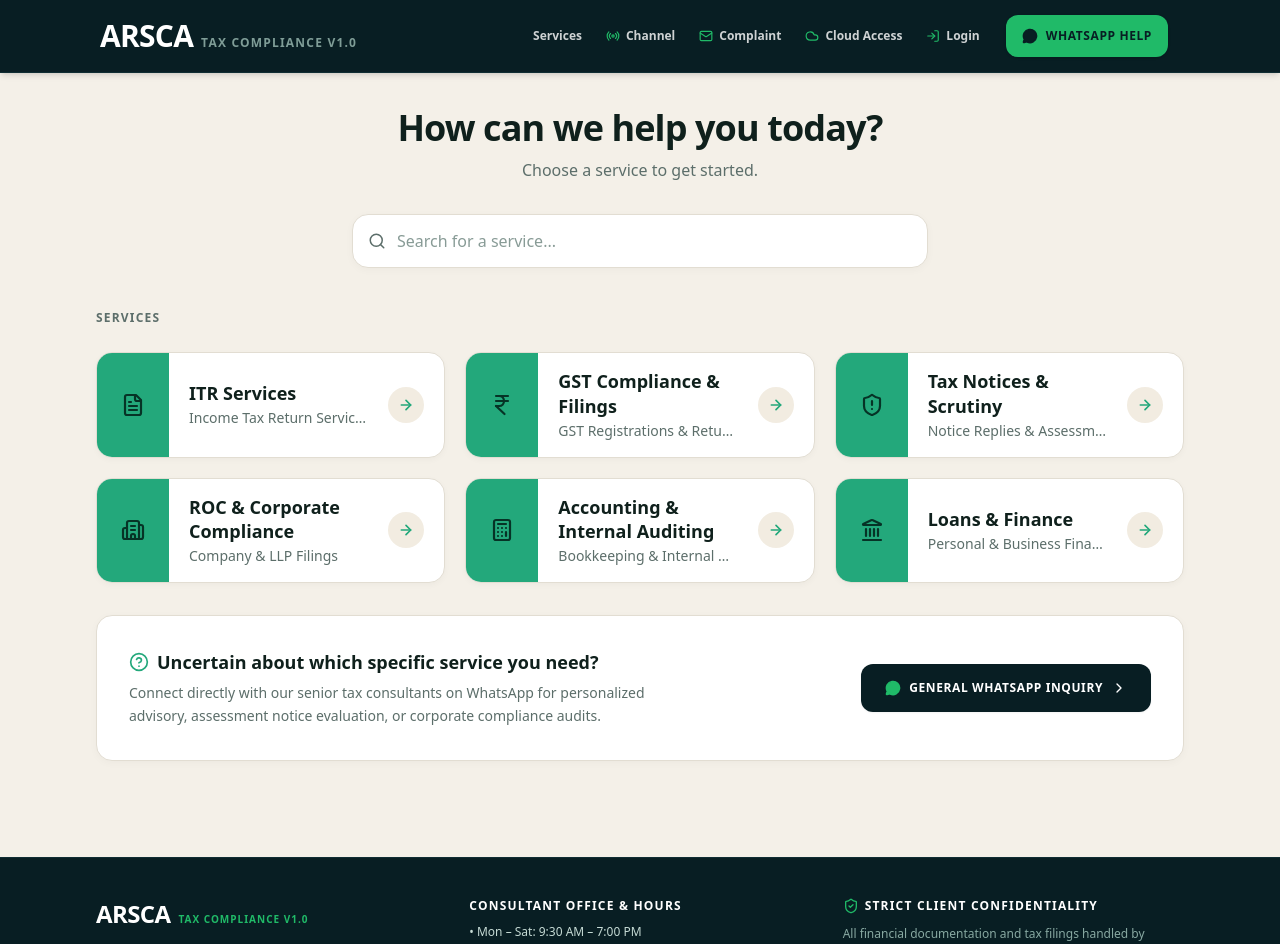
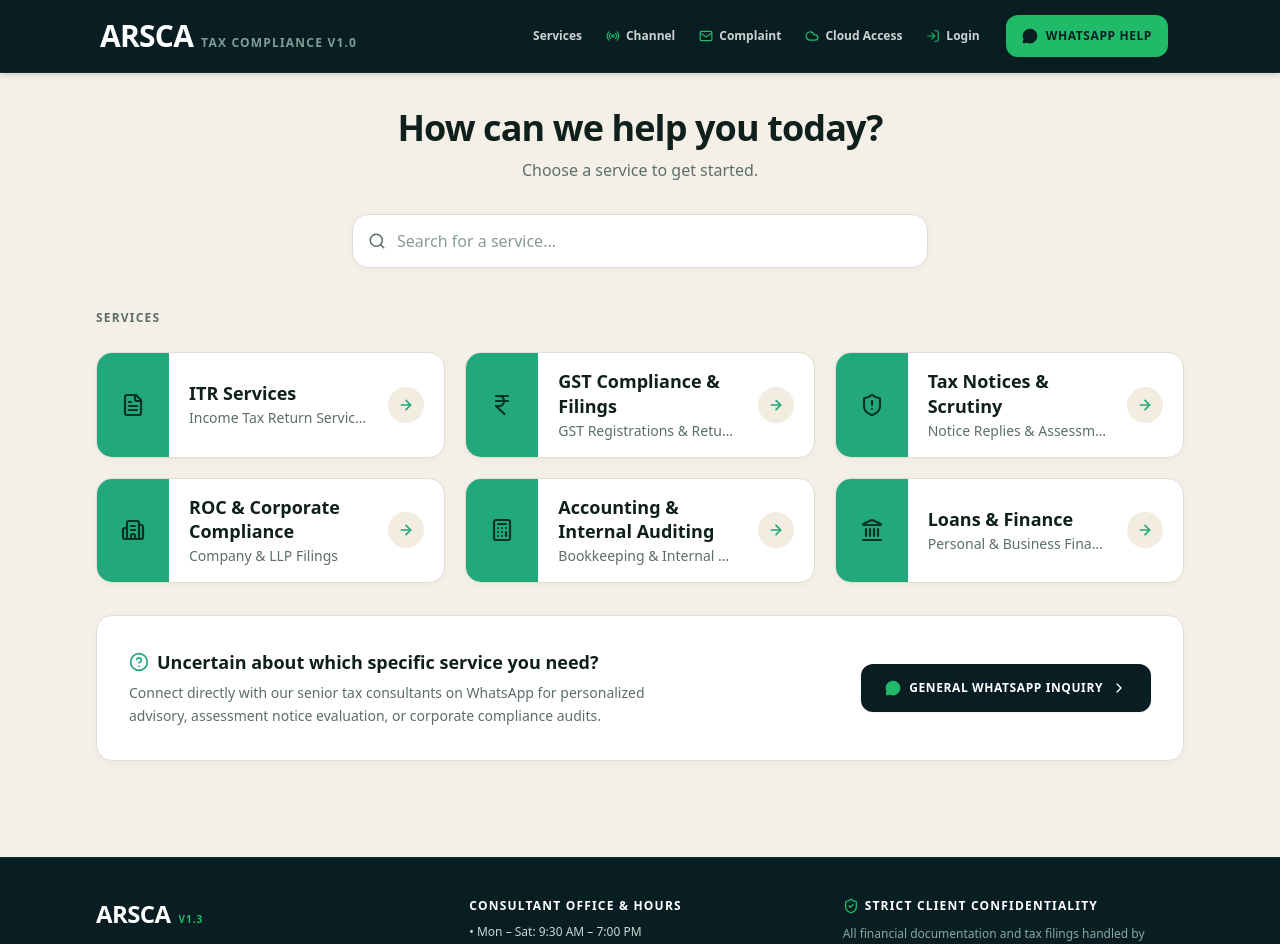
Before and after one commit to rookie-develop/Tax-Consultant-Web-app, a React (Vite) app: page / in a window 1280 px wide. Shown: the top 944 px of the page. Built offline with nearby package versions, Linux system fonts and the light colour scheme.

Commit message:
chore: update application version to 1.3

```diff
--- a/src/components/Footer.tsx
+++ b/src/components/Footer.tsx
@@ -32,7 +32,7 @@ export const Footer: React.FC<FooterProps> = ({
                 {config.firmName}
               </span>
               <span className="text-[10px] uppercase tracking-widest text-[#20BA68] font-bold">
-                Tax Compliance v1.0
+                V1.3
               </span>
             </div>
             <p className="text-[#88A9A2] text-xs leading-relaxed">
```
